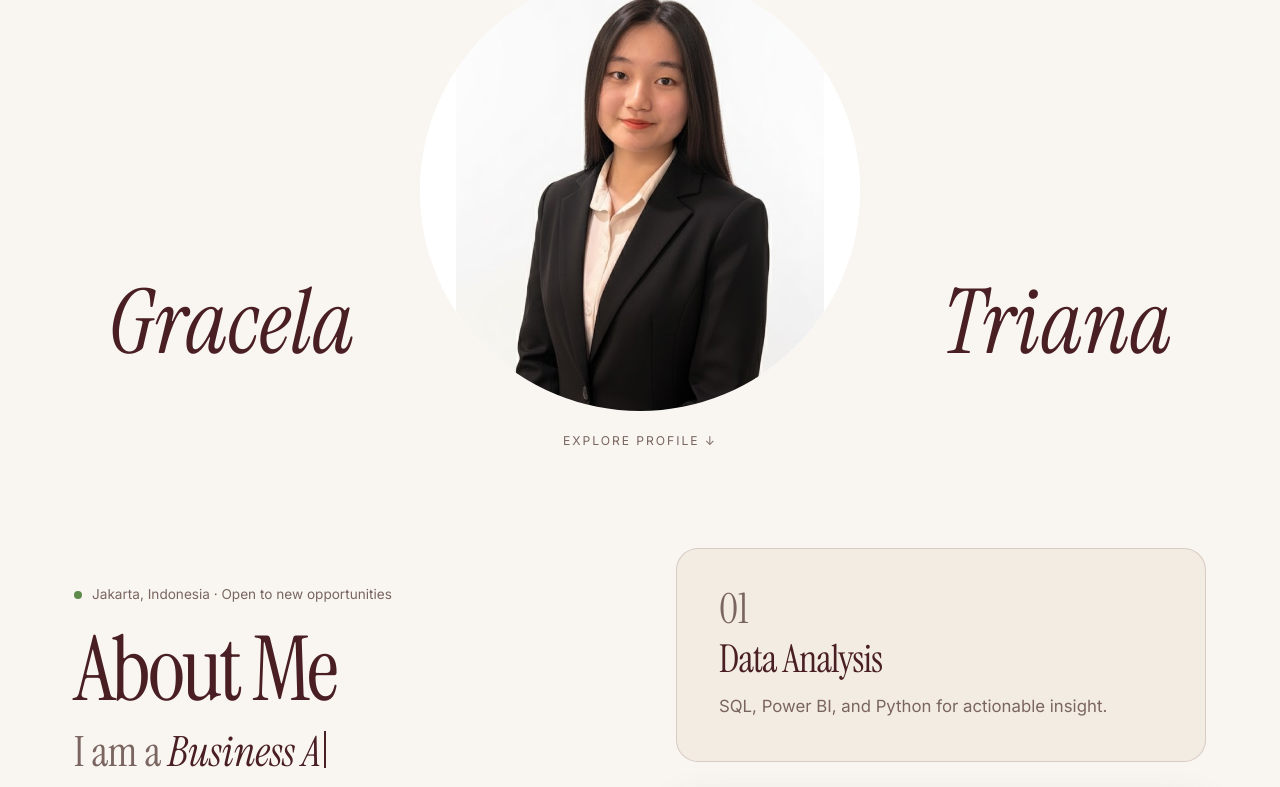
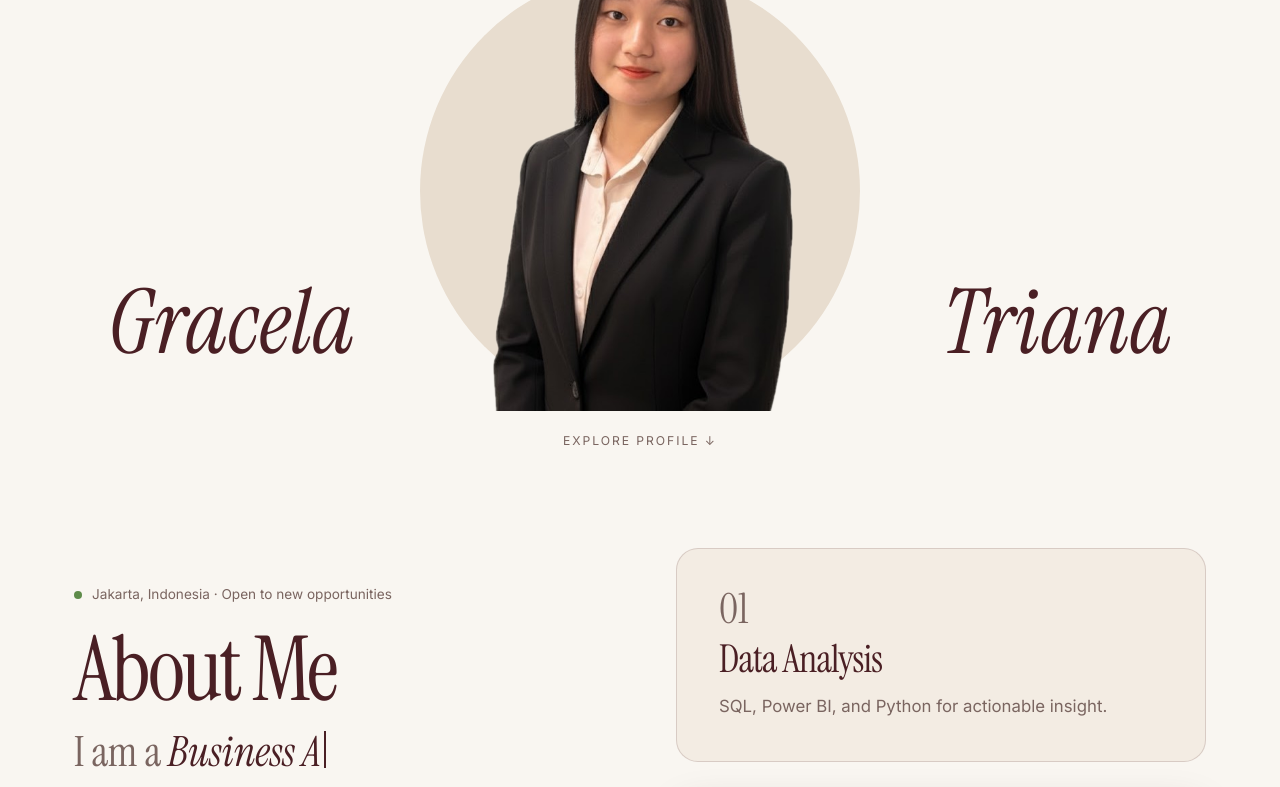
Before and after one commit to gracelatriana/portfolio.gracela, a plain HTML site: page index.html in a window 1280 px wide. Shown: the part 283-1070 px from the top of the page. Drawn offline with Linux system fonts and the light colour scheme.

Commit message:
Use background-removed profile photo with pop-out effect
Co-Authored-By: Claude Opus 5.5 <noreply@anthropic.com>

```diff
--- a/index.html
+++ b/index.html
@@ -52,8 +52,9 @@ header .wrap{display:flex;align-items:center;justify-content:space-between;heigh
 .stage{position:relative;display:flex;justify-content:center;margin-top:6px}
 .circle{position:relative;width:min(440px,74vw);aspect-ratio:1;border-radius:50%;background:#E8DDCF;overflow:hidden;display:flex;flex-direction:column;align-items:center;justify-content:center;gap:10px;color:var(--muted);font-size:.85rem}
 .circle svg{width:80px;height:80px;stroke:#B8A796;fill:none;stroke-width:1.1}
-.circle img{position:absolute;inset:0;width:100%;height:100%;object-fit:contain;object-position:center bottom;background:#fff}
-.circle:has(img){background:#fff}
+.circle img{position:absolute;left:-6%;bottom:0;width:112%;height:118%;object-fit:contain;object-position:center bottom}
+.circle:has(img){overflow:visible}
+.circle:has(img)>svg,.circle:has(img)>span{display:none}
 .side{position:absolute;bottom:10%;font-family:"Instrument Serif",Georgia,serif;font-style:italic;font-size:clamp(2.6rem,7vw,5.6rem);line-height:1;color:var(--text)}
 .side.l{left:3%}.side.r{right:3%}
 .explore{display:block;width:max-content;margin:20px auto 0;font-size:.76rem;letter-spacing:.16em;text-transform:uppercase;color:var(--muted)}
@@ -295,8 +296,8 @@ footer .big{width:100%;font-family:"Instrument Serif",Georgia,serif;font-weight:
       <div class="circle">
         <svg viewBox="0 0 24 24"><circle cx="12" cy="8" r="4"/><path d="M4 21c0-4.4 3.6-8 8-8s8 3.6 8 8"/></svg>
         <span data-t="photo"></span>
-        <!-- FOTO: simpan file bernama foto.jpg di folder foto/, otomatis tampil di lingkaran -->
-        <img src="foto/foto.jpg" alt="Gracela Triana" onerror="this.remove()">
+        <!-- FOTO: simpan file bernama foto.png (background transparan) di folder foto/, otomatis tampil di lingkaran -->
+        <img src="foto/foto.png" alt="Gracela Triana" onerror="this.remove()">
       </div>
       <em class="side r">Triana</em>
     </div>
```
Also changed, not shown: foto/BACA-SAYA.txt, foto/foto.jpg (deleted), foto/foto.png (added), 1 other file.
